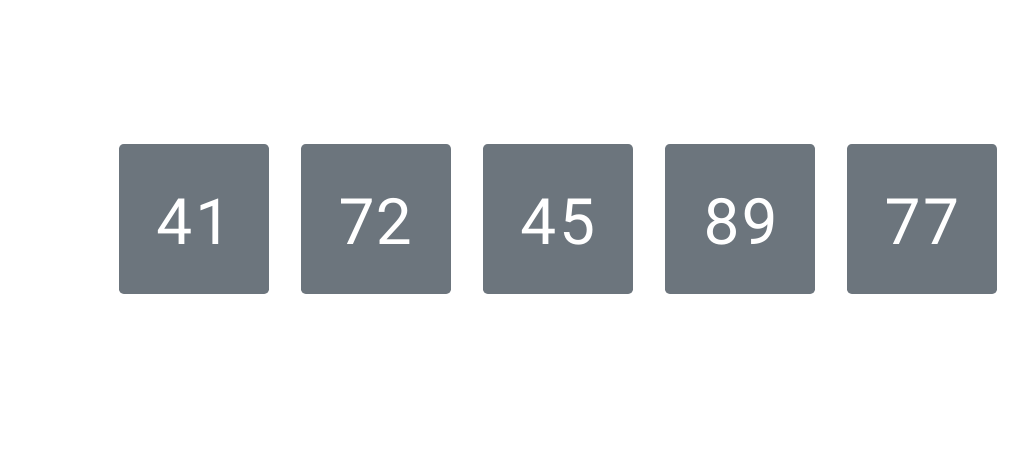
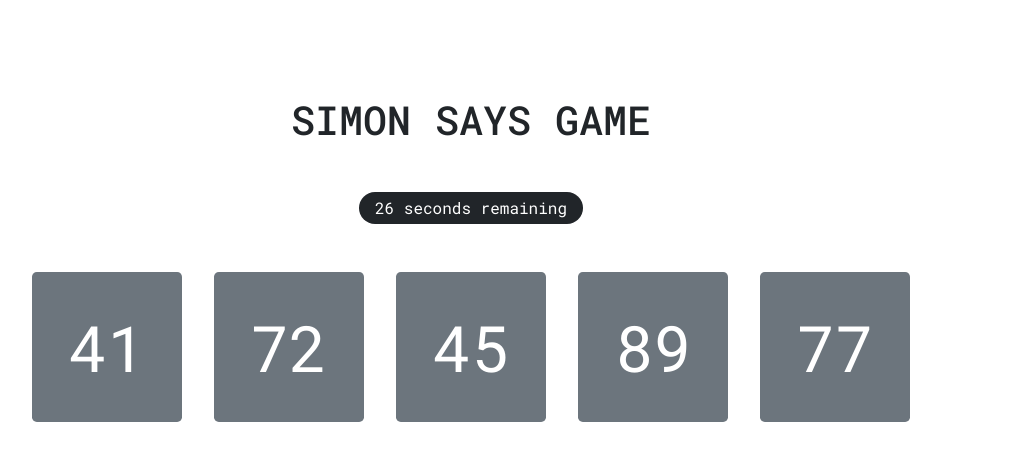
Before and after one commit to patriciabrsk/js-simon, a plain HTML site: page index.html in a window 1280 px wide. Shown: the whole page, without its empty margins (169-1197 px from the left). Drawn offline with nearby package versions, Linux system fonts and the light colour scheme.

Commit message:
add countdown

```diff
--- a/index.html
+++ b/index.html
@@ -16,8 +16,11 @@
 <body>
     <main class="container">
         <div class="row pt-5 align-items-center justify-content-center">
-            <div class="col-8 pt-5 d-flex align-items-center justify-content-around">
-                <div id="numbers" class="d-flex pt-5"></div>
+            <div class="col align-items-center flex-column d-flex pt-5 justify-content-around">
+                <h1 class="text-uppercase mb-5">Simon says game</h1>
+                <div id="counter" class="mb-5 rounded-pill bg-dark text-white px-3 py-1"></div>
+                <div id="numbers" class="d-flex mb-5"></div>
+                <div id="result" class="d-flex justify-content-around"></div>
             </div>
         </div>
     </main>
--- a/js/script.js
+++ b/js/script.js
@@ -10,16 +10,41 @@
     Individuate gli elementi di cui avete bisogno per realizzare il programma.
  */
 
+// Selecting numbers div container from DOM
+const container = document.getElementById('numbers');
+const result = document.getElementById('result');
+
 window.onload = createNumBoxes();
-let startTime = 0;
 
-setTimeout(() => {
-        document.getElementById('numbers').style.display = 'none';
-    }, 30000);
+let timeLeft = 30;
+let counter = document.getElementById('counter');
+var timer = setInterval(countdown, 1000);
+
+function countdown() {
+    if (timeLeft == -1) {
+        clearTimeout(timer);
+        container.style.display = 'none';
+    } else {
+        counter.innerHTML = timeLeft + ' seconds remaining';
+        console.log(counter);
+        timeLeft--;
+    }
+}
+
+// setTimeout(() => {
+//         container.style.display = 'none';
+
+//         // Dopo 30 secondi l'utente deve inserire, uno alla volta, i numeri che ha visto precedentemente, tramite il prompt().
+//         const userInput = [];
+
+//         for (let i = 0; i < userInput.length; i++) {
+//             parseInt(prompt('Insert all the numbers you have memorized:')).split('',' ');
+//         }
+
+//         const nums = createNumsList(1, 5);
+//     }, 30000);
 
 function createNumBoxes() {
-    // Selecting numbers div container from DOM
-    const container = document.getElementById('numbers');
 
     for (let i = 1; i <= 5; i++) {
         let box = document.createElement('div');
@@ -40,6 +65,15 @@ function createNumBoxes() {
     }
 }
 
+function createNumsList(nums, maxInt) {
+    const numsList = [];
+    for (let i = 0; i < nums; i++) {
+        console.log(numsList);
+        numsList.push(createRandomNumbers(numsList, 1, maxInt));
+    }
+    return numsList;
+}
+
 function createRandomNumbers(min, max) {
     return Math.floor(Math.random() * (max - min + 1) + min);
 }
--- a/style/style.css
+++ b/style/style.css
@@ -5,6 +5,8 @@ body {
     font-family: 'Roboto Mono', monospace;
 }
 
+div#numbers { display: block; }
+
 div.box {
     width: 150px;
     height: 150px;
```
